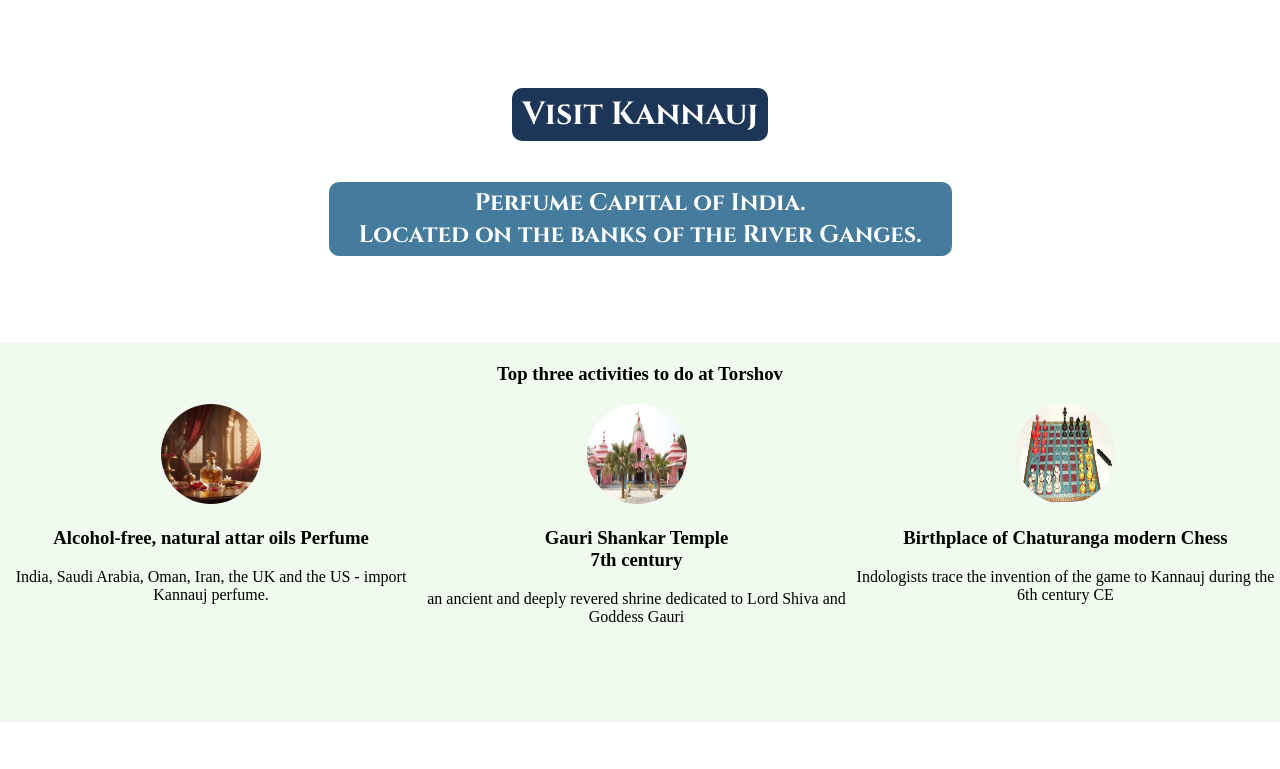
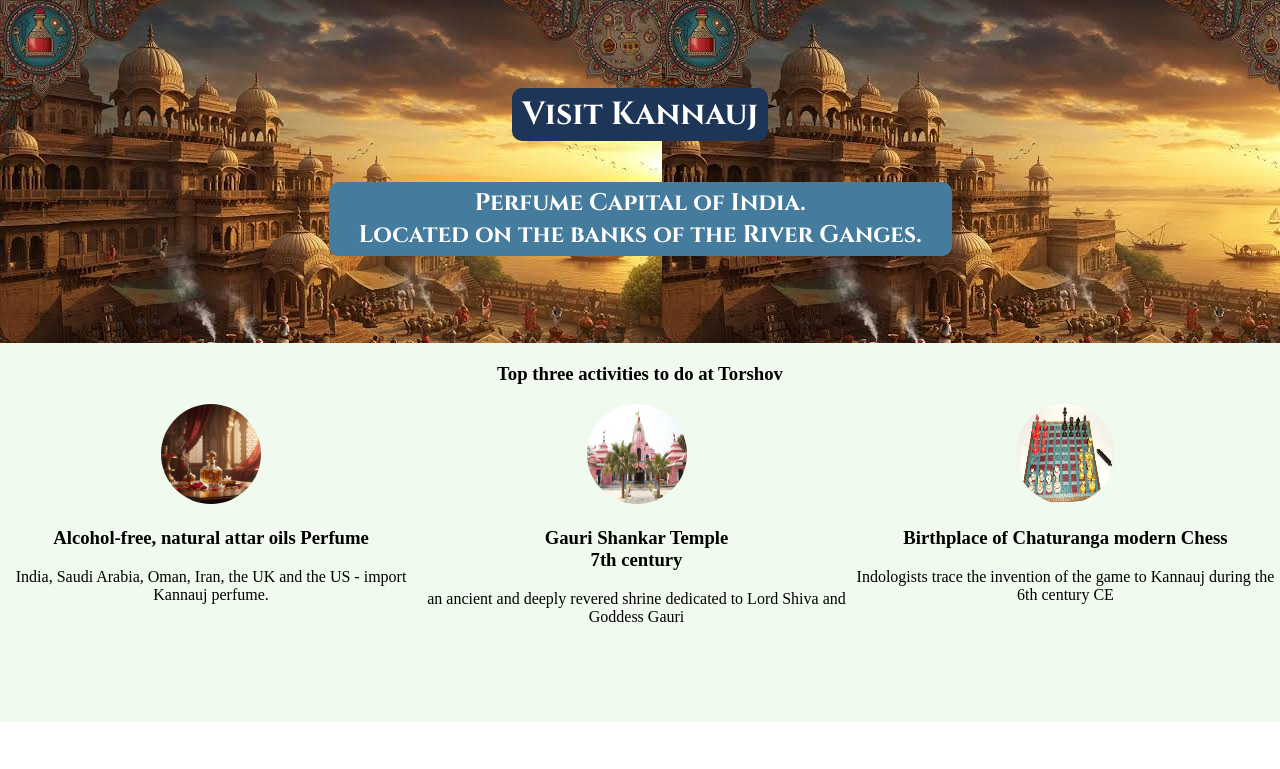
Before and after one commit to onemoremohit/hometown-scrim, a website built with Vite: page index.html in a window 1280 px wide. Shown: the top 769 px of the page. Built offline with nearby package versions, Linux system fonts and the light colour scheme; files whose address does not match are found by name.

Commit message:
Update styles.css

```diff
--- a/styles.css
+++ b/styles.css
@@ -21,7 +21,7 @@ img {
 }
 
 #hero {
-    background-image: url("images/empire.jpg");
+    background-image: url("empire.jpg");
     height: 343px;
     color: #ffffff;
     display: flex;
@@ -65,7 +65,8 @@ img {
 #card{
     width: 400px;
     height: 294px;
-    border-radius: 10px;background-color: #A8DADC;
+    border-radius: 10px;
+    background-color: #A8DADC;
     margin: 10px auto;
     display: flex;
     align-items: center;
```
